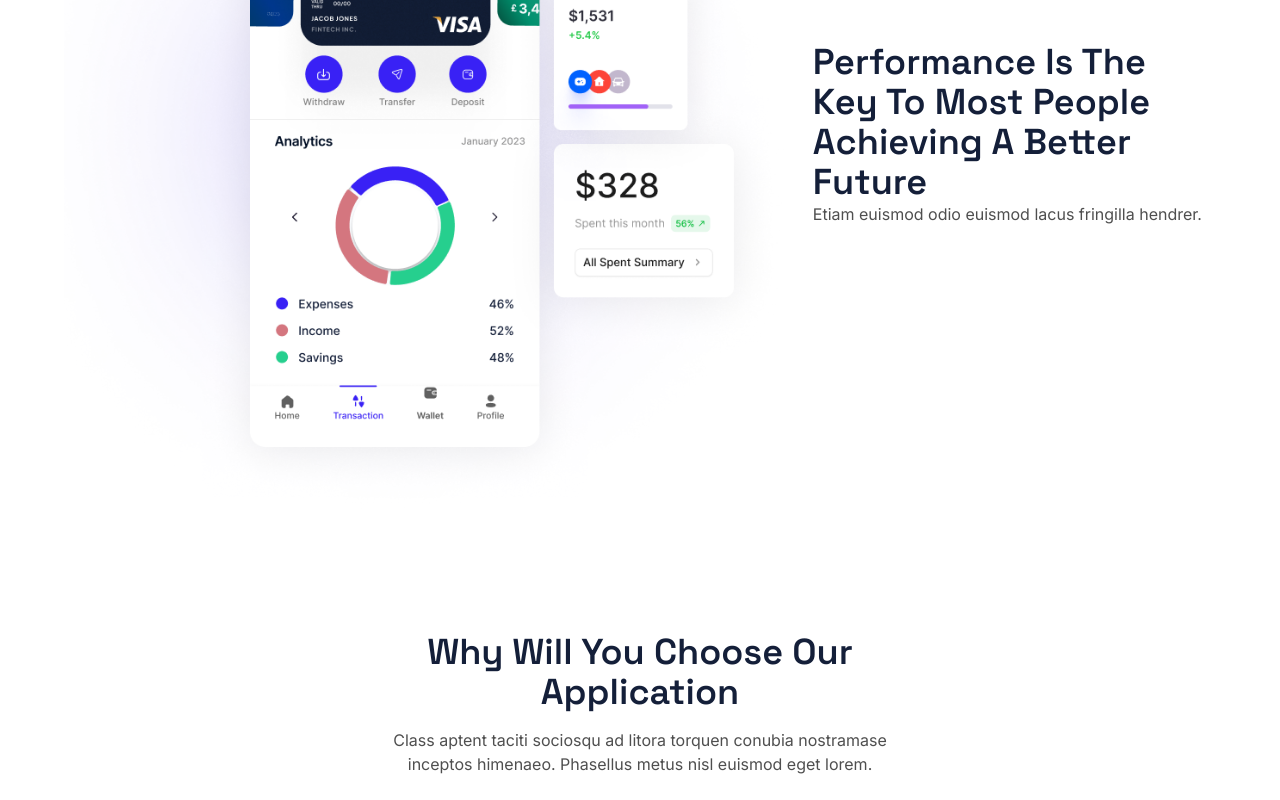
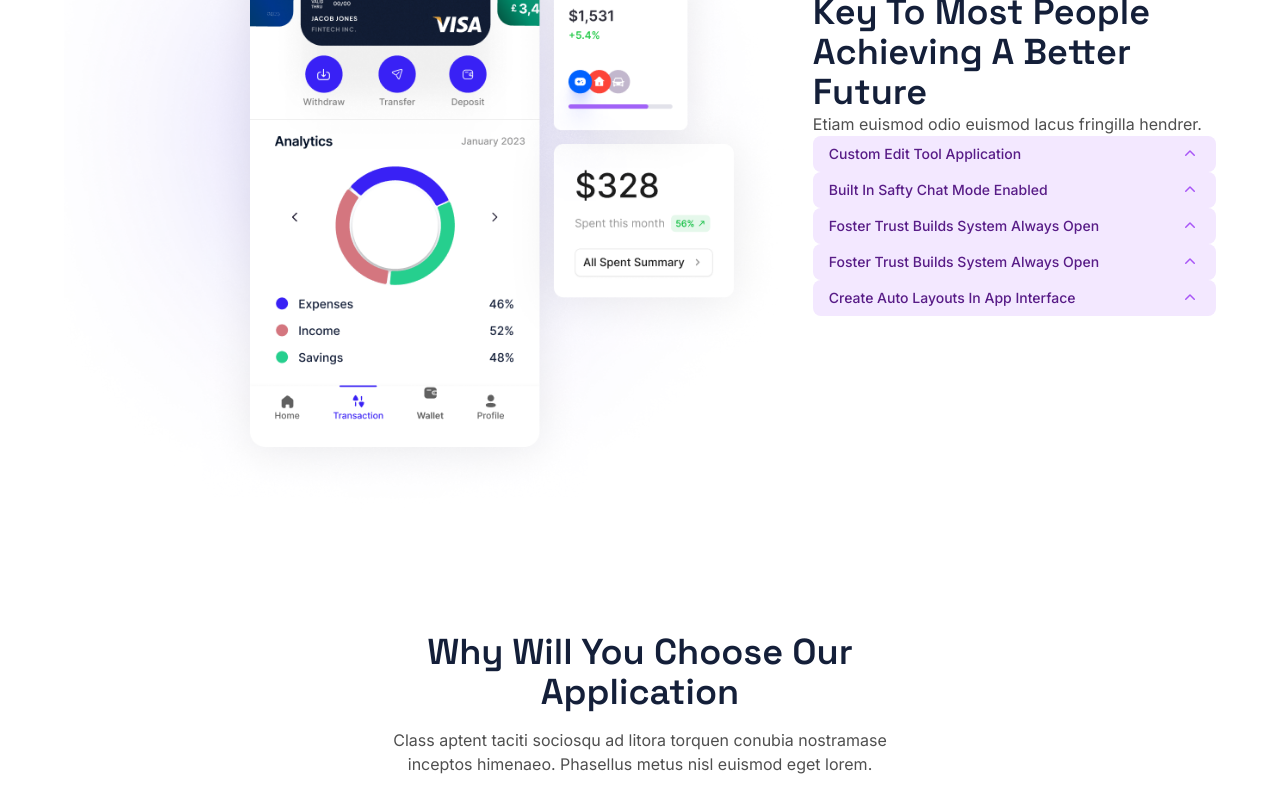
Before and after one commit to hr-sobuj/vue-landing-page, a Vue app: page / in a window 1280 px wide. Shown: the part 2900-3700 px from the top of the page. Built offline with nearby package versions, Linux system fonts and the light colour scheme.

Commit message:
initial accordion added

```diff
--- a/src/components/accordion/PerformanceAccordion.vue
+++ b/src/components/accordion/PerformanceAccordion.vue
@@ -1,44 +1,40 @@
-<!-- <script setup lang="ts">
-import { Disclosure } from "@headlessui/vue";
-import { ref } from "vue";
+<script setup lang="ts">
+// @ts-ignore
+import { Disclosure, DisclosureButton, DisclosurePanel } from "@headlessui/vue";
+import { ChevronUpIcon } from "@heroicons/vue/20/solid";
 
-const disclosureOpen = ref(false);
+interface ItemType {
+  title: string;
+  description: string;
+}
 
-const handleDisclosureChange = (value: boolean) => {
-  disclosureOpen.value = value;
-};
+const props = defineProps<{
+  accordion: ItemType;
+}>();
+
+const {
+  // @ts-ignore
+  accordion: { title, description },
+} = props;
 </script>
 
-<template name="DisClosure">
-  <div class="w-full px-4 pt-16">
-    <div class="mx-auto w-full max-w-md rounded-2xl bg-white p-2">
-      <Disclosure :open="disclosureOpen" @change="handleDisclosureChange">
-        <template #button="{ open }">
-          <button
-            class="flex w-full justify-between rounded-lg bg-purple-100 px-4 py-2 text-left text-sm font-medium text-purple-900 hover:bg-purple-200 focus:outline-none focus-visible:ring focus-visible:ring-purple-500/75"
-          >
-            <span>What is your refund policy?</span>
-          </button>
-        </template>
-        <template #default>
-          <div class="px-4 pb-2 pt-4 text-sm text-gray-500">
-            If you're unhappy with your purchase for any reason, email us within
-            90 days and we'll refund you in full, no questions asked.
-          </div>
-        </template>
-      </Disclosure>
-      <Disclosure :open="disclosureOpen" @change="handleDisclosureChange">
-        <template #button="{ open }">
-          <button
-            class="flex w-full justify-between rounded-lg bg-purple-100 px-4 py-2 text-left text-sm font-medium text-purple-900 hover:bg-purple-200 focus:outline-none focus-visible:ring focus-visible:ring-purple-500/75"
-          >
-            <span>Do you offer technical support?</span>
-          </button>
-        </template>
-        <template #default>
-          <div class="px-4 pb-2 pt-4 text-sm text-gray-500">No.</div>
-        </template>
+<template name="PerformanceAccordion">
+  <div class="w-full">
+    <div class="mx-auto w-full bg-white">
+      <Disclosure v-slot="{ open }">
+        <DisclosureButton
+          class="flex w-full justify-between rounded-lg bg-purple-100 px-4 py-2 text-left text-sm font-medium text-purple-900 hover:bg-purple-200 focus:outline-none focus-visible:ring focus-visible:ring-purple-500/75"
+        >
+          <span>{{ title }}</span>
+          <ChevronUpIcon
+            :class="open ? 'rotate-180 transform' : ''"
+            class="h-5 w-5 text-purple-500"
+          />
+        </DisclosureButton>
+        <DisclosurePanel class="px-4 pb-2 pt-4 text-sm text-gray-500">
+          {{ description }}
+        </DisclosurePanel>
       </Disclosure>
     </div>
   </div>
-</template> -->
+</template>
--- a/src/container/home/Performance.vue
+++ b/src/container/home/Performance.vue
@@ -1,7 +1,7 @@
 <script async setup lang="ts">
 import { ImgType } from "@interfaces/homeInterface";
 // @ts-ignore
-// import PerformanceAccordion from "@components/accordion/PerformanceAccordion.vue";
+import PerformanceAccordion from "@components/accordion/PerformanceAccordion.vue";
 
 interface ItemType {
   title: string;
@@ -40,9 +40,8 @@ const {
             <p class="description text-base">{{ description }}</p>
           </div>
           <div>
-            <!-- accordion  -->
             <div v-for="(accordion, key) in accordions" :key="key">
-              <!-- <performance-accordion :accordion="accordion" /> -->
+              <performance-accordion :accordion="accordion" />
             </div>
           </div>
         </div>
```
